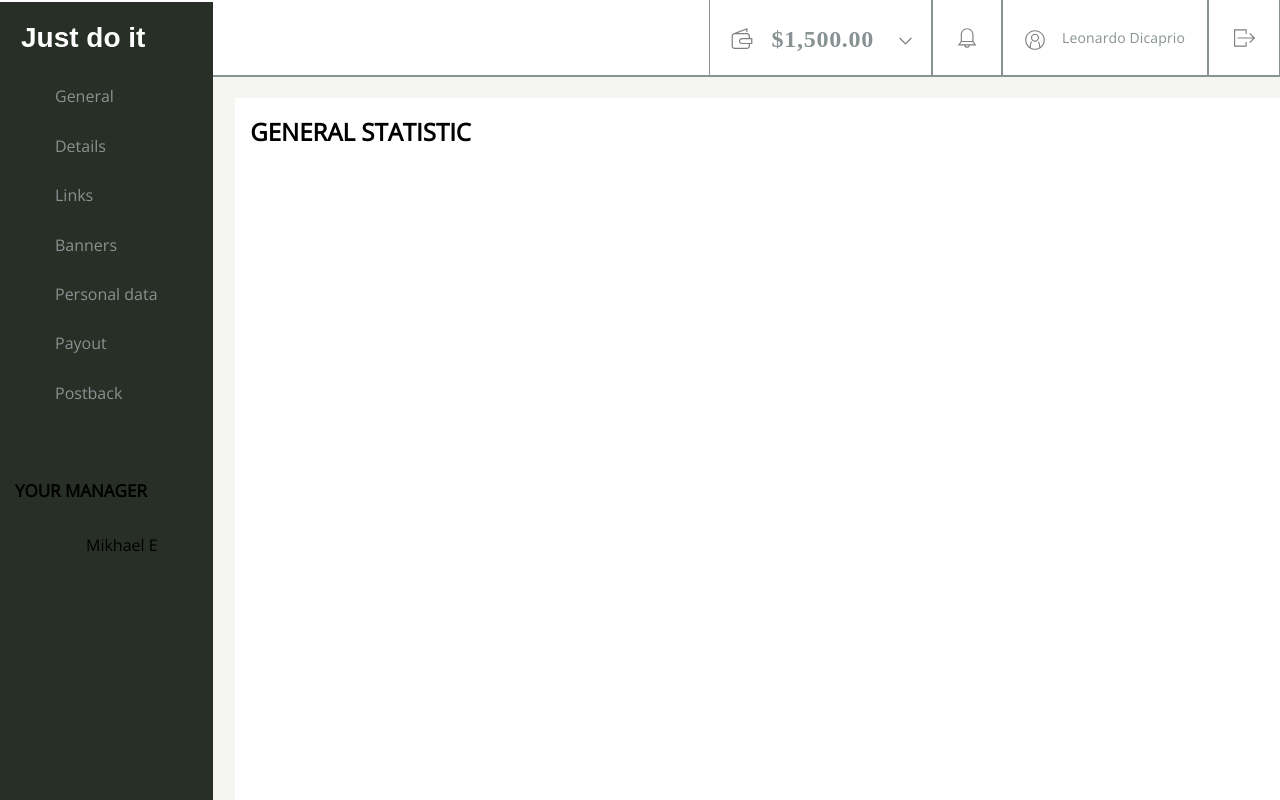
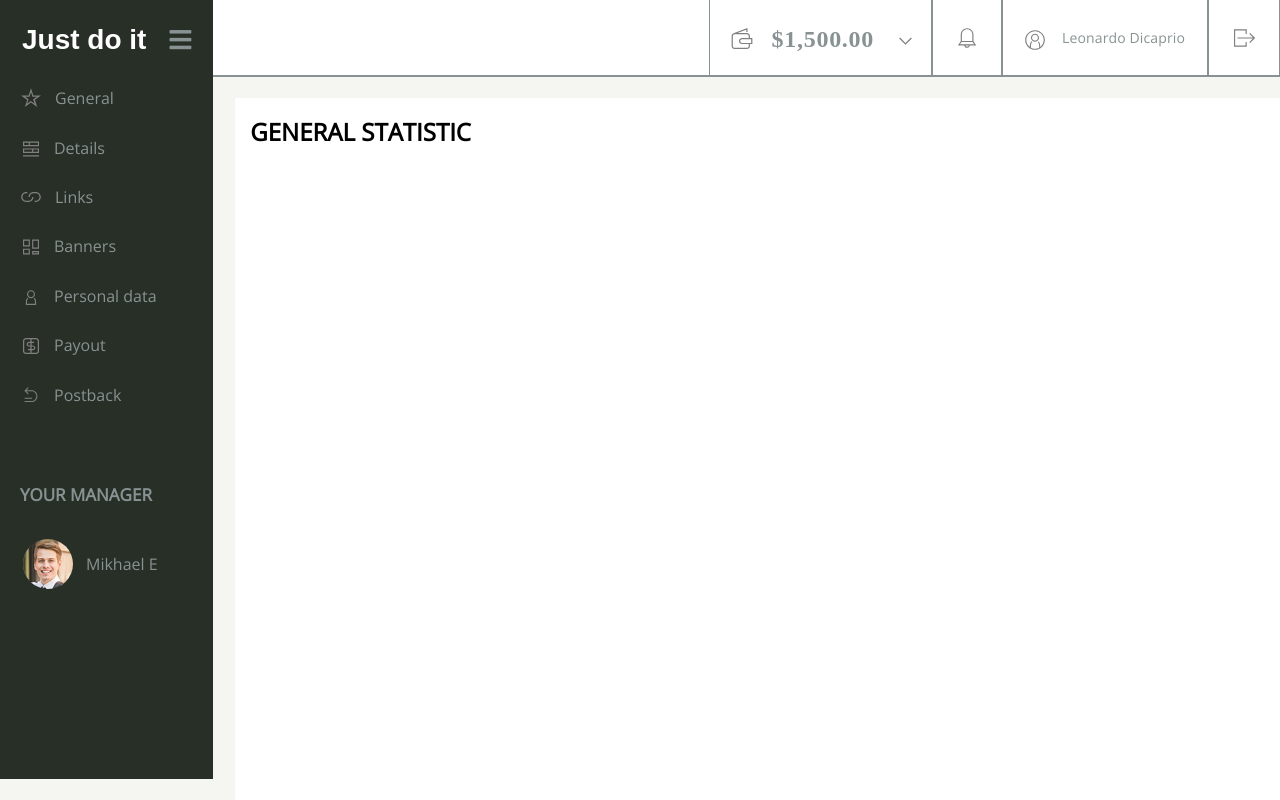
Before and after one commit to Kamil-96/solo-project-1, a website: page src/index.html in a window 1280 px wide. Shown: the top 800 px of the page. Drawn offline with nearby package versions, Linux system fonts and the light colour scheme; files that its build step writes are made by us from their sources; a web font is replaced by a local one.

Commit message:
Add styles for sidebar

```diff
--- a/src/index.html
+++ b/src/index.html
@@ -4,6 +4,7 @@
     <meta charset="utf-8">
     <meta name="viewport" content="width=device-width, initial-scale=1.0">
     <title>Just do it</title>
+    <link rel="stylesheet" href="https://use.fontawesome.com/releases/v5.5.0/css/all.css">
     <link rel="preconnect" href="https://fonts.gstatic.com">
     <link href="https://fonts.googleapis.com/css2?family=Open+Sans&display=swap" rel="stylesheet">
     <link rel="preconnect" href="https://fonts.gstatic.com">
@@ -15,37 +16,40 @@
   <body>
     <nav class="navigation">
       <div class="nav-amount">
-        <img src="images/wallet.svg">
+        <img src="images/wallet.svg" alt="">
         <span>$1,500.00</span>
-        <img class="arrow-down" src="images/arrow-down.svg">
+        <img class="arrow-down" src="images/arrow-down.svg" alt="">
       </div>
       <div class="nav-notification">
-        <img src="images/notification.svg">
+        <img src="images/notification.svg" alt="">
       </div>
       <div class="nav-user">
-        <img src="images/profile.svg">
+        <img src="images/profile.svg" alt="">
         <p>Leonardo Dicaprio</p>
       </div>
       <div class="nav-logout">
-        <img src="images/quit.svg">
+        <img src="images/quit.svg" alt="">
       </div>
     </nav>
     <main class="wrapper">
       <aside class="sidebar col-md-2">
         <div class="container">
-          <h2 class="page-logo">Just do it</h2>
+          <div class="logo-wrapper">
+            <h2 class="page-logo">Just do it</h2>
+            <i class="fas fa-bars"></i>
+          </div>
           <ul class="sidebar-list">
-            <li><a href="#"><i></i>General</a></li>
-            <li><a href="#"><i></i>Details</a></li>
-            <li><a href="#"><i></i>Links</a></li>
-            <li><a href="#"><i></i>Banners</a></li>
-            <li><a href="#"><i></i>Personal data</a></li>
-            <li><a href="#"><i></i>Payout</a></li>
-            <li><a href="#"><i></i>Postback</a></li>
+            <li class="special"><a href="#"><img class="star" src="images/general.svg" alt="">General</a></li>
+            <li><a href="#"><img src="images/details.svg" alt="">Details</a></li>
+            <li class="special"><a href="#"><img class="star" src="images/links.svg" alt="">Links</a></li>
+            <li><a href="#"><img src="images/banners.svg" alt="">Banners</a></li>
+            <li><a href="#"><img src="images/personaldata.svg" alt="">Personal data</a></li>
+            <li><a href="#"><img src="images/payout.svg" alt="">Payout</a></li>
+            <li><a href="#"><img class="postback" src="images/postback.svg" alt="">Postback</a></li>
           </ul>
           <div class="manager-contact">
             <h2>YOUR MANAGER</h2>
-            <p><i></i>Mikhael E</p>
+            <a href="#"><img src=images/manager.png alt=""><p>Mikhael E</p></a>
           </div>
         </div>
       </aside>
--- a/src/sass/_variables.scss
+++ b/src/sass/_variables.scss
@@ -3,6 +3,7 @@
 $brand-main-color: #ffffff;
 $page-background-color: #f5f5f2;
 $sidebar-color: #282f26;
+$sidebar-hover-color: #486141;
 $button-color: #ff7b00;
 
 /* Font sizes */
--- a/src/sass/components/_sidebar.scss
+++ b/src/sass/components/_sidebar.scss
@@ -1,47 +1,126 @@
 .sidebar{
   padding: 0;
+  height: 100vh;
+  background-color: $sidebar-color;
 
   .container{
     margin: 0;
-    background-color: $sidebar-color;
+    padding: 0;
   }
 }
 
-.page-logo{
-  font-family: $brand-font;
-  color: $brand-main-color;
-  padding: 20px 0 0 6px;
-  font-size: 28px;
-  margin-bottom: 0;
+.logo-wrapper {
+  display: flex;
+  flex-direction: row;
+  align-items: baseline;
+
+  .page-logo{
+    font-family: $brand-font;
+    color: $brand-main-color;
+    padding: 20px 0 0 22px;
+    font-size: 28px;
+    margin-bottom: 0;
+    flex: 3;
+    margin-top: 25px;
+  }
+
+  i {
+    color: $paragraph-color;
+    font-size: 25px;
+    cursor: pointer;
+    margin-right: 22px;
+
+    &:hover {
+      color: $brand-main-color;
+    }
+  }
 }
 
 .sidebar-list {
   list-style-type: none;
-  margin-top: 18px;
+  margin-top: 16px;
+  padding-left: 0;
 
   li {
-    padding: 15px 0;
+    padding: 16px 0 13px;
+    padding-left: 23px;
 
     a {
       text-decoration: none;
       color: $paragraph-color;
       font-family: $paragraph-font;
+
+      img {
+        height: 16px;
+        width: 16px;
+        filter: invert(50%);
+        margin-right: 15px;
+        transform: translateY(3px);
+      }
+
+      .star {
+        height: 22px;
+        width: 22px;
+        transform: translate(-3px, 5px);
+        margin-right: 10px;
+      }
+
+      .postback {
+        transform: translateY(1px);
+      }
     }
+
+    &:hover {
+      background-color: $sidebar-hover-color;
+      cursor: pointer;
+
+      a {
+        color: $brand-main-color;
+      }
+
+      img {
+        filter: invert(1);
+      }
+    }
+  }
+
+  li::before {
+    content: '';
+    width: 5px;
+    height: 10px;
+    background: $button-color;
+  }
+
+  .special {
+    padding-top: 10px;
   }
 }
 
 .manager-contact {
-  padding-bottom: 800px;
-  margin-top: 63px;
+  margin-top: 67px;
 
   h2 {
-    font-family: $paragraph-font;
     font-size: 17px;
     letter-spacing: 0;
+    margin-left: 20px;
+    color: $paragraph-color;
   }
 
-  p {
+  a {
+    display: flex;
+    margin: 18px 0px 0 23px;
     margin-top: 35px;
-    padding-left: 71px;
+    text-decoration: none;
+    color: $paragraph-color;
+
+    img {
+      height: 50px;
+      width: 50px;
+      border-radius: 50%;
+    }
+
+    p {
+      margin-left: 13px;
+    }
   }
 }
--- a/src/sass/components/_top_bar.scss
+++ b/src/sass/components/_top_bar.scss
@@ -13,6 +13,10 @@
     display: flex;
     align-items: center;
     padding: 0 1px 0 21px;
+
+    &:hover {
+      cursor: pointer;
+    }
 
     img {
       height: 22px;
@@ -42,6 +46,10 @@
     display: flex;
     padding: 0 23px 0 23px;
 
+    &:hover {
+      cursor: pointer;
+    }
+
     img {
       height: 22px;
       width: 22px;
@@ -54,6 +62,11 @@
     align-items: center;
     display: flex;
     padding: 0 22px 0 21px;
+
+    &:hover {
+      cursor: pointer;
+    }
+
     img {
       margin: 4px 16px 0 0;
       height: 22px;
@@ -72,6 +85,11 @@
     border-right: 1px solid $paragraph-color;
     align-items: center;
     display: flex;
+
+    &:hover {
+      cursor: pointer;
+    }
+
     img {
       height: 22px;
       width: 22px;
```
Also changed, not shown: src/images/manager.png (added).
